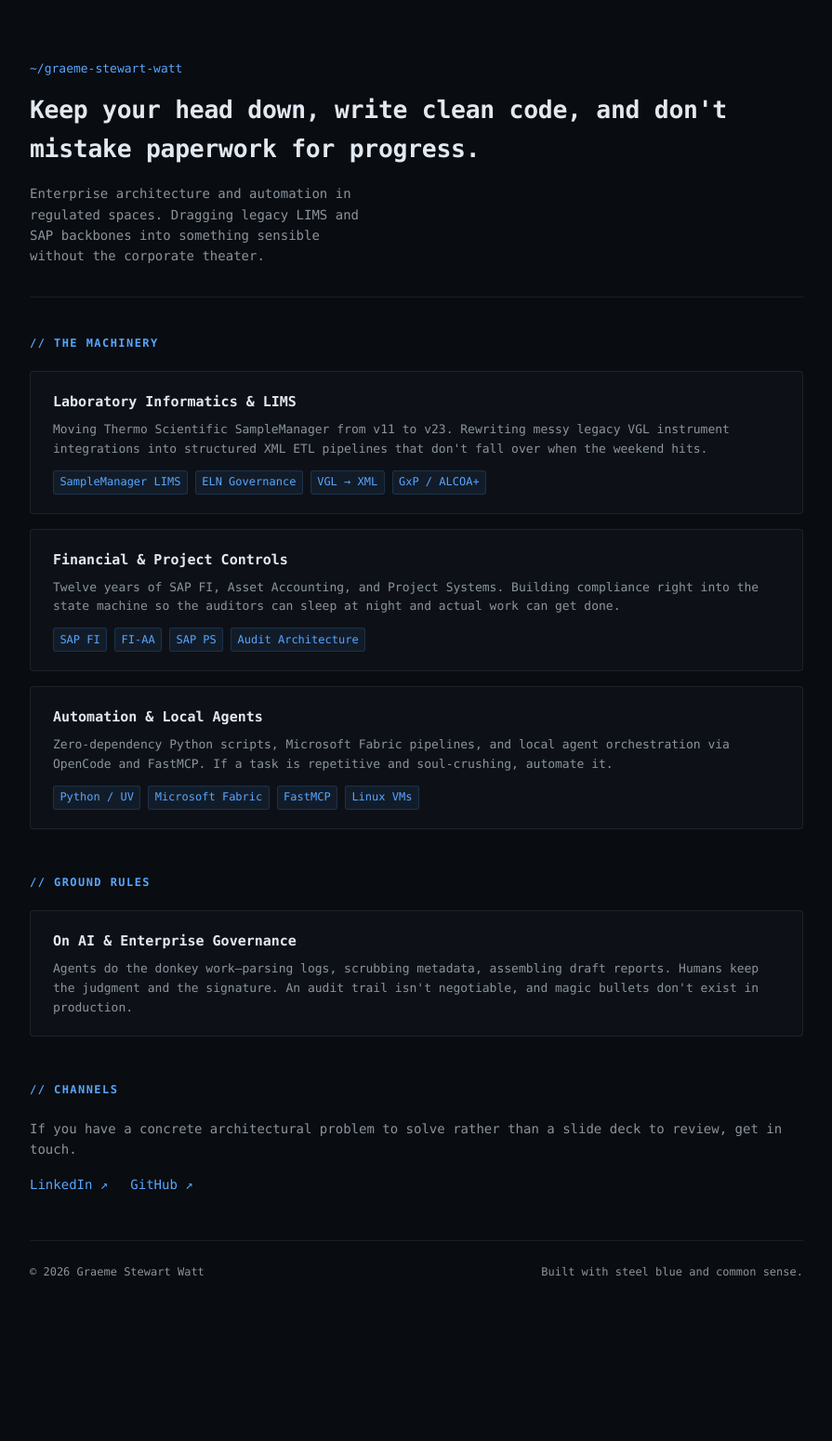
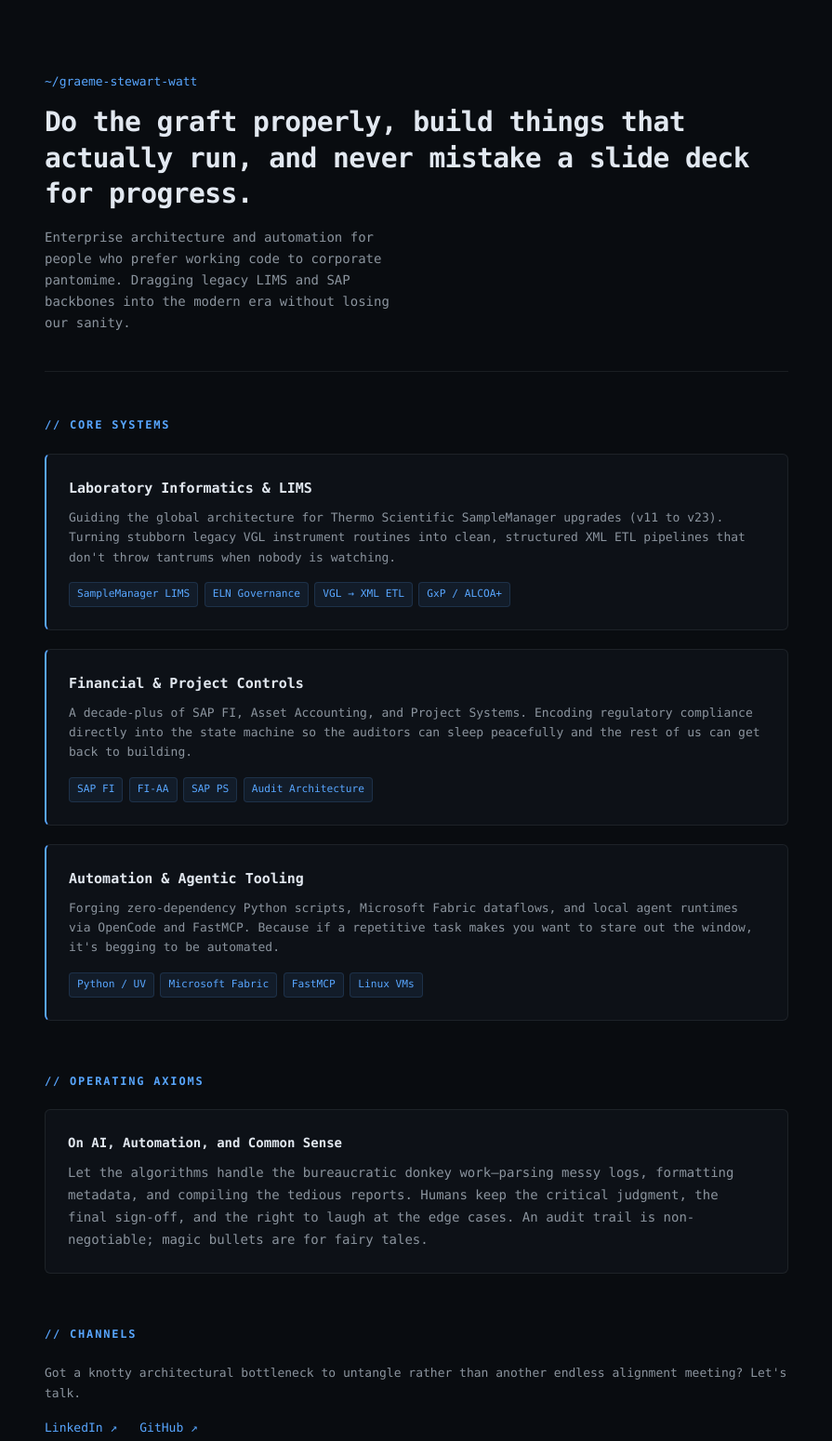
Before and after one commit to gswwsg/gsws.space, a plain HTML site: page index.html in a window 1280 px wide. Shown: the top 1550 px of the page at 93% size, without its empty margins (192-1087 px from the left). Before the commit the page ends 1442 px from the top, so only its background shows below. Drawn offline with Linux system fonts and the light colour scheme.

Commit message:
Let the raised eyebrow back in

```diff
--- a/index.html
+++ b/index.html
@@ -5,10 +5,10 @@
   <meta name="viewport" content="width=device-width, initial-scale=1">
   <meta name="color-scheme" content="dark">
   <title>Graeme Stewart Watt — Systems &amp; Automation</title>
-  <meta name="description" content="No-nonsense enterprise architecture, LIMS migrations, and local automation.">
+  <meta name="description" content="Enterprise architecture, LIMS migrations, and local automation without the corporate pantomime.">
   <meta name="theme-color" content="#090c10">
   <meta property="og:title" content="Graeme Stewart Watt — Systems &amp; Automation">
-  <meta property="og:description" content="No-nonsense enterprise architecture, LIMS migrations, and local automation.">
+  <meta property="og:description" content="Enterprise architecture, LIMS migrations, and local automation without the corporate pantomime.">
   <meta property="og:type" content="profile">
   <meta property="og:url" content="https://gsws.space/">
   <meta name="twitter:card" content="summary">
@@ -22,7 +22,6 @@
       --accent: #58a6ff;
       --line: rgba(226, 232, 240, 0.08);
       --mono: ui-monospace, "SF Mono", "Cascadia Code", Menlo, Consolas, monospace;
-      --sans: system-ui, -apple-system, sans-serif;
     }
 
     * { box-sizing: border-box; margin: 0; padding: 0; }
@@ -31,55 +30,57 @@
       background: var(--bg);
       color: var(--text);
       font-size: 0.9375rem;
-      line-height: 1.6;
-      padding: clamp(1.5rem, 5vw, 4rem) clamp(1rem, 3vw, 2rem);
+      line-height: 1.65;
+      padding: clamp(2rem, 6vw, 5rem) clamp(1rem, 4vw, 2.5rem);
     }
 
-    .wrap { max-width: 52rem; margin: 0 auto; }
+    .wrap { max-width: 50rem; margin: 0 auto; }
 
     header {
       border-bottom: 1px solid var(--line);
-      padding-bottom: 2rem;
-      margin-bottom: 2.5rem;
+      padding-bottom: 2.5rem;
+      margin-bottom: 3rem;
     }
 
     .handle {
       color: var(--accent);
       font-size: 0.8125rem;
-      margin-bottom: 0.75rem;
-      text-transform: lowercase;
+      margin-bottom: 0.875rem;
     }
 
     h1 {
-      font-size: clamp(1.25rem, 2.5vw, 1.65rem);
+      font-size: clamp(1.35rem, 2.7vw, 1.85rem);
       font-weight: 600;
-      letter-spacing: -0.01em;
+      letter-spacing: -0.02em;
+      line-height: 1.3;
       margin-bottom: 1rem;
+      color: var(--text);
     }
 
     .lede {
       color: var(--text-muted);
-      max-width: 44ch;
+      max-width: 46ch;
       font-size: 0.875rem;
     }
 
-    section { margin-bottom: 3rem; }
+    section { margin-bottom: 3.5rem; }
 
     h2 {
       font-size: 0.75rem;
       text-transform: uppercase;
-      letter-spacing: 0.12em;
+      letter-spacing: 0.15em;
       color: var(--accent);
       margin-bottom: 1.25rem;
     }
 
-    .grid { display: grid; gap: 1rem; }
+    .grid { display: grid; gap: 1.25rem; }
 
     .card {
       background: var(--surface);
       border: 1px solid var(--line);
-      padding: 1.25rem 1.5rem;
-      border-radius: 4px;
+      padding: 1.5rem;
+      border-radius: 6px;
+      border-left: 2px solid var(--accent);
     }
 
     .card h3 {
@@ -97,22 +98,34 @@
     .stack-list {
       display: flex;
       flex-wrap: wrap;
-      gap: 0.5rem;
+      gap: 0.4rem;
       list-style: none;
-      margin-top: 0.75rem;
+      margin-top: 1rem;
     }
 
     .stack-list li {
-      font-size: 0.75rem;
+      font-size: 0.7rem;
       background: rgba(88, 166, 255, 0.08);
       color: var(--accent);
-      padding: 0.15rem 0.4rem;
-      border-radius: 3px;
+      padding: 0.2rem 0.5rem;
+      border-radius: 4px;
       border: 1px solid rgba(88, 166, 255, 0.15);
     }
 
+    .axiom {
+      font-size: 0.875rem;
+      color: var(--text-muted);
+      line-height: 1.7;
+      background: var(--surface);
+      border: 1px solid var(--line);
+      padding: 1.5rem;
+      border-radius: 6px;
+    }
+
+    .axiom strong { color: var(--text); display: block; margin-bottom: 0.5rem; }
+
     .channels-note {
-      font-size: 0.875rem;
+      font-size: 0.8125rem;
       color: var(--text-muted);
       margin-bottom: 1rem;
     }
@@ -120,12 +133,12 @@
     .channels-links {
       display: flex;
       gap: 1.5rem;
-      font-size: 0.875rem;
+      font-size: 0.8125rem;
     }
 
     footer {
       border-top: 1px solid var(--line);
-      padding-top: 1.5rem;
+      padding-top: 2rem;
       display: flex;
       justify-content: space-between;
       align-items: center;
@@ -141,28 +154,28 @@
   <div class="wrap">
     <header>
       <div class="handle">~/graeme-stewart-watt</div>
-      <h1>Keep your head down, write clean code, and don't mistake paperwork for progress.</h1>
-      <p class="lede">Enterprise architecture and automation in regulated spaces. Dragging legacy LIMS and SAP backbones into something sensible without the corporate theater.</p>
+      <h1>Do the graft properly, build things that actually run, and never mistake a slide deck for progress.</h1>
+      <p class="lede">Enterprise architecture and automation for people who prefer working code to corporate pantomime. Dragging legacy LIMS and SAP backbones into the modern era without losing our sanity.</p>
     </header>
 
     <main>
       <section>
-        <h2>// the machinery</h2>
+        <h2>// core systems</h2>
         <div class="grid">
           <div class="card">
             <h3>Laboratory Informatics &amp; LIMS</h3>
-            <p>Moving Thermo Scientific SampleManager from v11 to v23. Rewriting messy legacy VGL instrument integrations into structured XML ETL pipelines that don't fall over when the weekend hits.</p>
+            <p>Guiding the global architecture for Thermo Scientific SampleManager upgrades (v11 to v23). Turning stubborn legacy VGL instrument routines into clean, structured XML ETL pipelines that don't throw tantrums when nobody is watching.</p>
             <ul class="stack-list">
               <li>SampleManager LIMS</li>
               <li>ELN Governance</li>
-              <li>VGL → XML</li>
+              <li>VGL → XML ETL</li>
               <li>GxP / ALCOA+</li>
             </ul>
           </div>
 
           <div class="card">
             <h3>Financial &amp; Project Controls</h3>
-            <p>Twelve years of SAP FI, Asset Accounting, and Project Systems. Building compliance right into the state machine so the auditors can sleep at night and actual work can get done.</p>
+            <p>A decade-plus of SAP FI, Asset Accounting, and Project Systems. Encoding regulatory compliance directly into the state machine so the auditors can sleep peacefully and the rest of us can get back to building.</p>
             <ul class="stack-list">
               <li>SAP FI</li>
               <li>FI-AA</li>
@@ -172,8 +185,8 @@
           </div>
 
           <div class="card">
-            <h3>Automation &amp; Local Agents</h3>
-            <p>Zero-dependency Python scripts, Microsoft Fabric pipelines, and local agent orchestration via OpenCode and FastMCP. If a task is repetitive and soul-crushing, automate it.</p>
+            <h3>Automation &amp; Agentic Tooling</h3>
+            <p>Forging zero-dependency Python scripts, Microsoft Fabric dataflows, and local agent runtimes via OpenCode and FastMCP. Because if a repetitive task makes you want to stare out the window, it's begging to be automated.</p>
             <ul class="stack-list">
               <li>Python / UV</li>
               <li>Microsoft Fabric</li>
@@ -185,18 +198,18 @@
       </section>
 
       <section>
-        <h2>// ground rules</h2>
+        <h2>// operating axioms</h2>
         <div class="grid">
-          <div class="card">
-            <h3>On AI &amp; Enterprise Governance</h3>
-            <p>Agents do the donkey work—parsing logs, scrubbing metadata, assembling draft reports. Humans keep the judgment and the signature. An audit trail isn't negotiable, and magic bullets don't exist in production.</p>
+          <div class="axiom">
+            <strong>On AI, Automation, and Common Sense</strong>
+            Let the algorithms handle the bureaucratic donkey work—parsing messy logs, formatting metadata, and compiling the tedious reports. Humans keep the critical judgment, the final sign-off, and the right to laugh at the edge cases. An audit trail is non-negotiable; magic bullets are for fairy tales.
           </div>
         </div>
       </section>
 
       <section>
         <h2>// channels</h2>
-        <p class="channels-note">If you have a concrete architectural problem to solve rather than a slide deck to review, get in touch.</p>
+        <p class="channels-note">Got a knotty architectural bottleneck to untangle rather than another endless alignment meeting? Let's talk.</p>
         <div class="channels-links">
           <a href="https://www.linkedin.com/in/graeme-stewart-watt-pmp-ab001a51" target="_blank" rel="noopener">LinkedIn ↗</a>
           <a href="https://github.com/digitalgenetics-gh" target="_blank" rel="noopener">GitHub ↗</a>
@@ -206,7 +219,7 @@
 
     <footer>
       <p>© 2026 Graeme Stewart Watt</p>
-      <p>Built with steel blue and common sense.</p>
+      <p>Steel blue, clear logic, and a raised eyebrow.</p>
     </footer>
   </div>
 </body>
```
